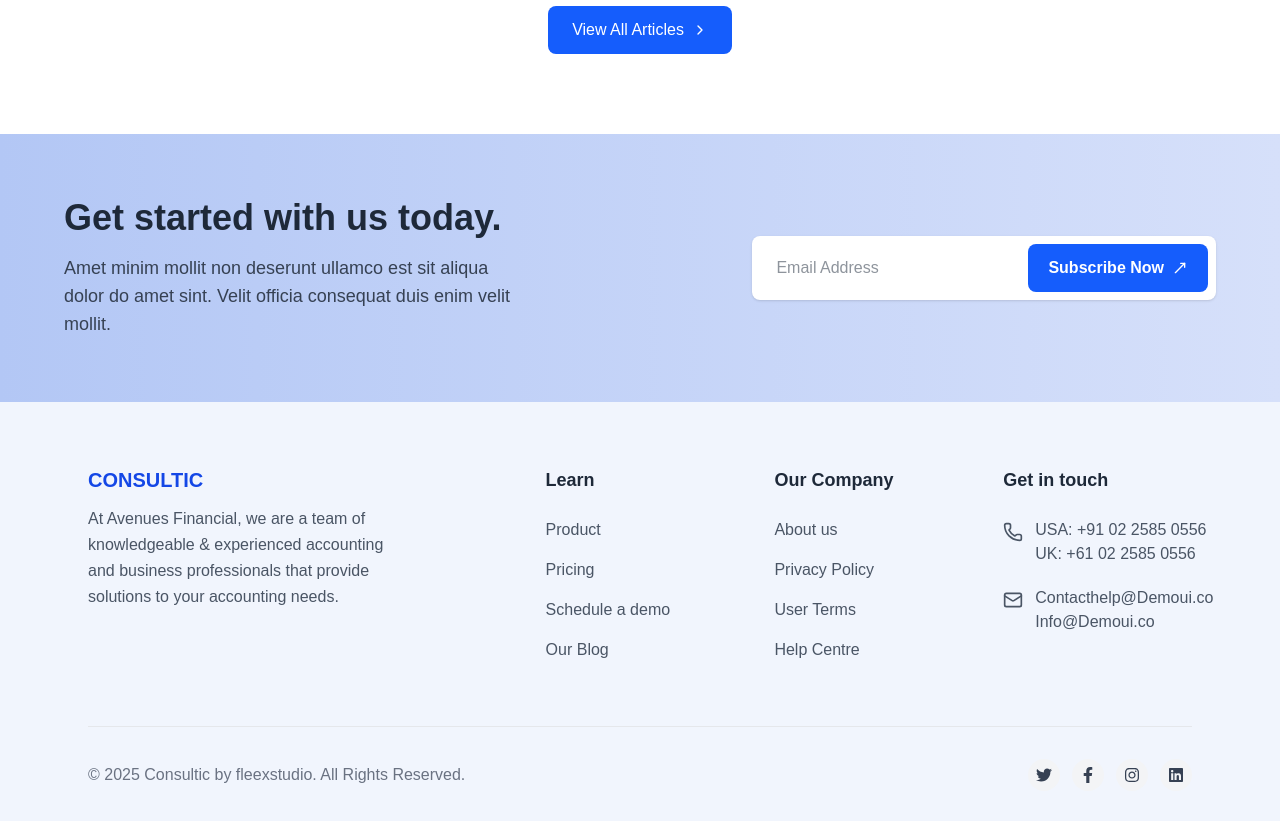
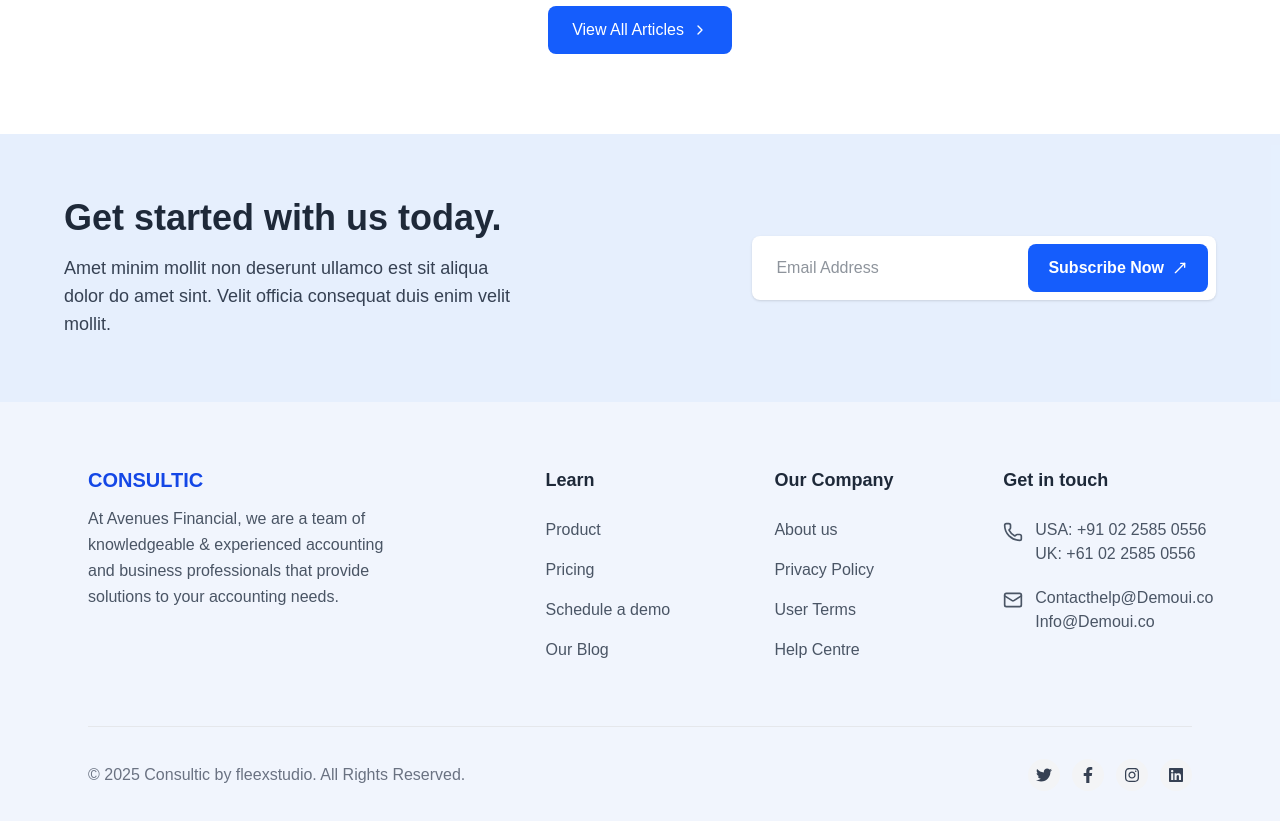
Before and after one commit to codenihar/mach-consultants, a Next.js app: page / in a window 1280 px wide. Shown: the part 6460-7281 px from the top of the page. Built offline with nearby package versions, Linux system fonts and the light colour scheme.

Commit message:
minor footer changes

```diff
--- a/src/components/ContactUsSection.tsx
+++ b/src/components/ContactUsSection.tsx
@@ -74,8 +74,11 @@ const ConsultationForm: React.FC = () => {
                 />
               </div>
               <div className="col-span-2">
-                <select className="w-full p-3 rounded-lg border border-gray-300 bg-white text-gray-900 focus:outline-none focus:ring-2 focus:ring-blue-500 focus:border-transparent appearance-none">
-                  <option value="" disabled selected hidden>
+                <select
+                  defaultValue=""
+                  className="w-full p-3 rounded-lg border border-gray-300 bg-white text-gray-900 focus:outline-none focus:ring-2 focus:ring-blue-500 focus:border-transparent appearance-none"
+                >
+                  <option value="" disabled hidden>
                     Inquiry type?
                   </option>
                   <option>Support or consulting</option>
--- a/src/components/layout/Footer.tsx
+++ b/src/components/layout/Footer.tsx
@@ -24,7 +24,7 @@ const Footer: React.FC = () => {
   return (
     <footer className="bg-[#f1f5fd] text-gray-800">
       {/* Top CTA Section */}
-      <div className="bg-gradient-to-r from-[#b3c7f5] to-[#d6e0fa] px-4 sm:px-6">
+      <div className="bg-blue-100/50 px-4 sm:px-6">
         <div className="max-w-6xl mx-auto py-12 md:py-16 flex flex-col lg:flex-row justify-between items-center gap-8">
           <div className="text-center lg:text-left">
             <h2 className="text-2xl sm:text-3xl md:text-4xl font-semibold mb-3 md:mb-4">
```
